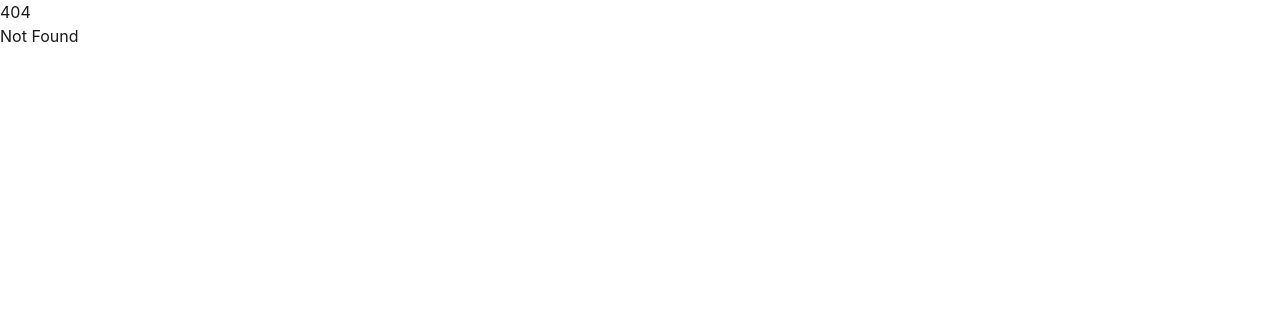
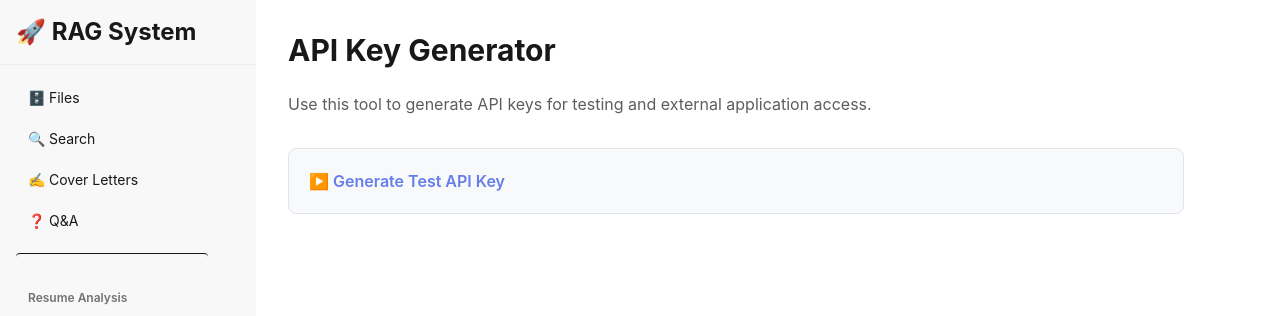
Before and after one commit to amitchaulagain/corpus-rag, a SvelteKit app: page /api-tester in a window 1280 px wide. Before the commit this address had no page. Shown: the top 316 px of the page. Built offline with nearby package versions, Linux system fonts and the light colour scheme; sample sign-in values are in the browser's storage.

Commit message:
generate api keys

```diff
--- /dev/null
+++ b/src/routes/(app)/api-tester/+page.svelte
@@ -0,0 +1,16 @@
+<script lang="ts">
+  import ApiKeyGenerator from '$lib/components/ApiKeyGenerator.svelte';
+</script>
+
+<svelte:head>
+  <title>API Tester</title>
+</svelte:head>
+
+<div class="container mx-auto p-8">
+  <h1 class="text-3xl font-bold mb-6">API Key Generator</h1>
+  <p class="mb-8 text-base-content/70">Use this tool to generate API keys for testing and external application access.</p>
+
+  <div class="max-w-4xl">
+    <ApiKeyGenerator userId="test-user" />
+  </div>
+</div>
--- a/src/routes/+page.svelte
+++ b/src/routes/+page.svelte
@@ -78,6 +78,14 @@
           <p class="text-base-content/70">Employer screening answers</p>
         </div>
       </a>
+
+      <a href="/api-tester" class="card bg-base-100 shadow-xl hover:shadow-2xl transition-all duration-300 hover:-translate-y-2 border-2 hover:border-primary">
+        <div class="card-body items-center text-center">
+          <span class="text-6xl mb-4">🔑</span>
+          <h3 class="card-title text-2xl mb-2">API Keys</h3>
+          <p class="text-base-content/70">Generate and manage API keys</p>
+        </div>
+      </a>
     </nav>
   {:else}
     <!-- Login page for unauthenticated users -->
```
Also changed, not shown: 1 other file (tests, documents, lock files or other folders).
